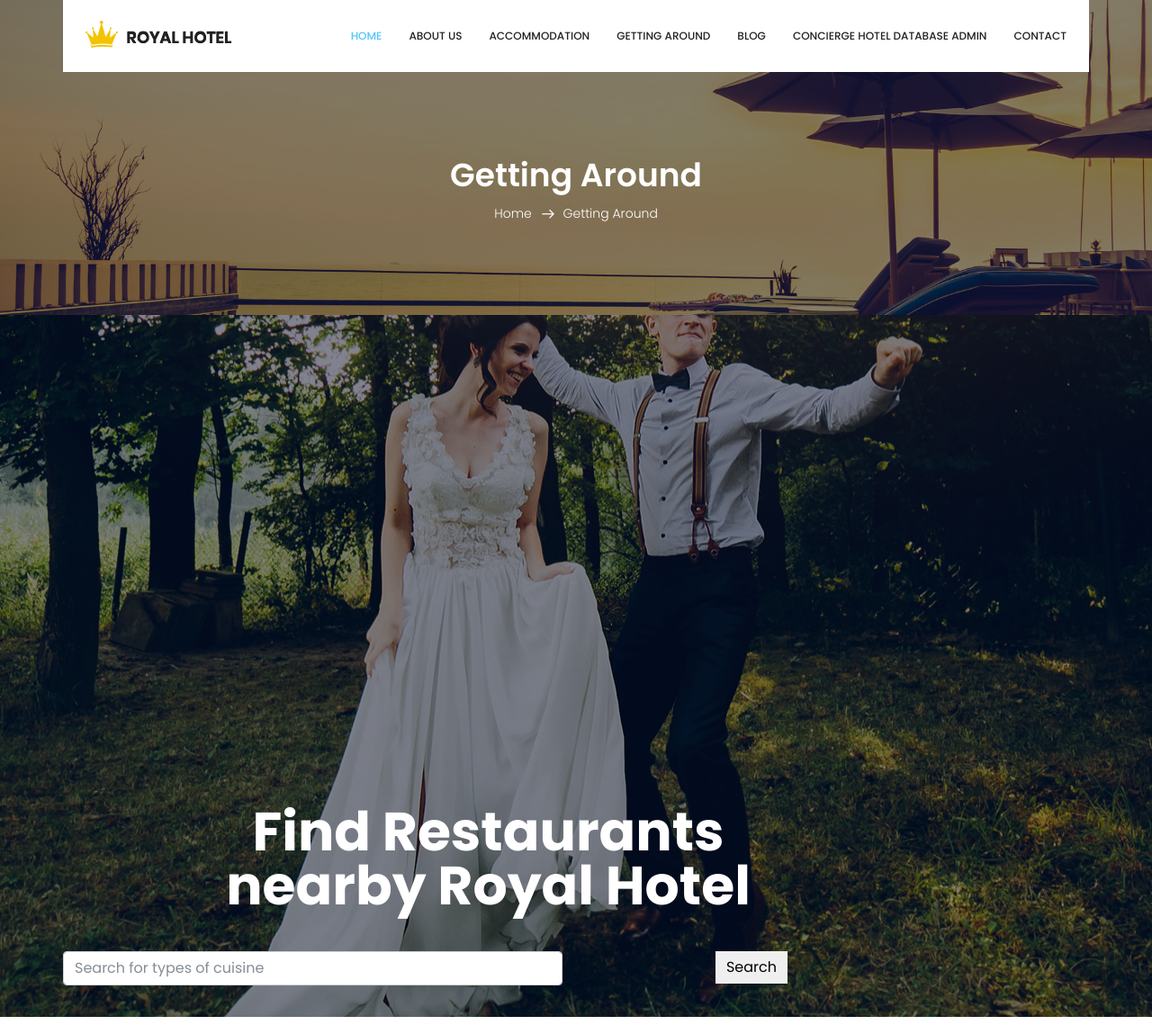
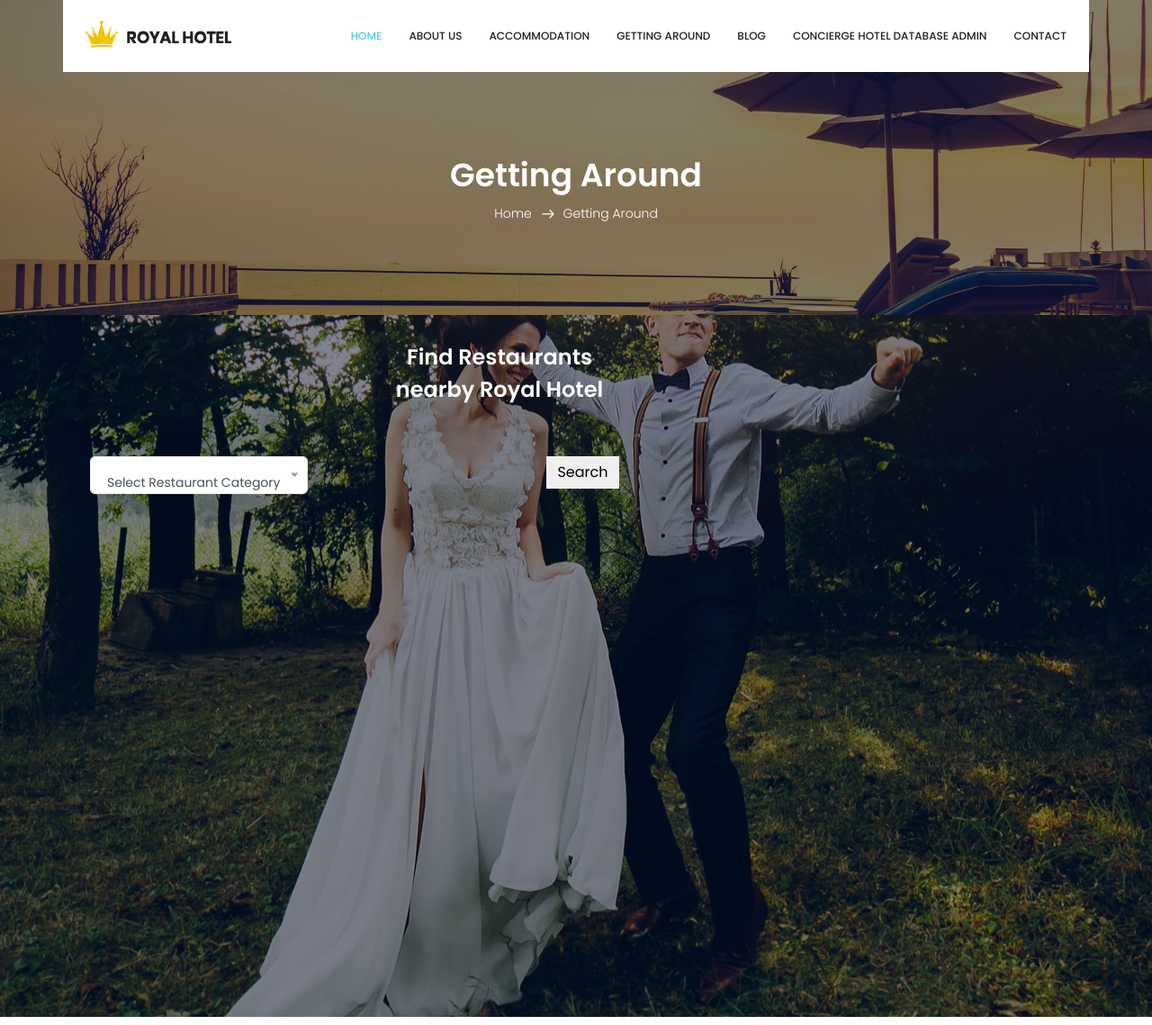
Before and after one commit to hbono2019/HotelProjects, a Django app: page /gallery/ in a window 1280 px wide. Shown: the top 1139 px of the page at 90% size. Run offline with Django 3.2, Linux system fonts and the light colour scheme; some libraries are stand-ins or nearby versions.

Commit message:
Sixty Sixth Release modified Zomato search API aknowledging external code snippet used and added extra functionality
Signed-off-by: hbono2019 <D18129993@mytudublin.ie>

```diff
--- a/templates/gallery.html
+++ b/templates/gallery.html
@@ -78,27 +78,74 @@
                   <div class="restaurant_search_area position">
                    <div class="container">
                      <div class="restaurant_table">
-                       <div class="row">
-                          <div class="col-md-10">
-                            <h2>Find Restaurants<br>nearby Royal Hotel</h2>
+                       <div class="row mx-auto well col-lg-12 mt-5">
+                           <div class="col-xs-4 pl-0 pr-0">
+                              <p id="location"></p>
+                           </div>
+                       </div>
+                       <div class="row mx-auto well col-lg-12 mt-5">
+                          <div class="col-md-10 pr-0">
+                            <h3>Find Restaurants<br>nearby Royal Hotel</h3>
                           </div>
                        </div>
-                       <div class="row">
-                            <div class="col-md-4">
-                                 <p id="location"></p>
-                            </div>
-                       </div>
-                       <div class="row">
-                           <div class="col-md-6">
-				              <input id="textRestaurantSearch" type="text" class="form-control" placeholder="Search for types of cuisine">
-				           </div>
-                           <div class="col-md-4">
+                       <div class="row mx-auto well col-lg-12 mt-5">
+                           <div class="col-md-4 pr-0">
+                               <div class="overflow-auto">
+                               <select id="listRestaurantSearch" class="form-control form-control-lg">
+                                           <option class="bg-secondary text-black" value="" hidden>Select Restaurant Category</option>
+                                           <option class="bg-secondary text-black" value="Delivery">Delivery</option>
+                                           <option class="bg-secondary text-black" value="Dine-out">Dine-out</option>
+                                           <option class="bg-secondary text-black" value="Nightlife">Nightlife</option>
+                                           <option class="bg-secondary text-black" value="Catching-up">Catching-up</option>
+                                           <option class="bg-secondary text-black" value="Takeaway">Takeaway</option>
+                                           <option class="bg-secondary text-black" value="Cafes">Cafes</option>
+                                           <option class="bg-secondary text-black" value="Daily Menus">Daily Menus</option>
+                                           <option class="bg-secondary text-black" value="Breakfast">Breakfast</option>
+                                           <option class="bg-secondary text-black" value="Lunch">Lunch</option>
+                                           <option class="bg-secondary text-black" value="Dinner">Dinner</option>
+                                           <option class="bg-secondary text-black" value="Pubs & Bars">Pubs & Bars</option>
+                                           <option class="bg-secondary text-black" value="Pocket Friendly Delivery">Pocket Friendly Delivery</option>
+                                           <option class="bg-secondary text-black" value="Clubs & Lounges">Clubs & Lounges</option>
+                               </select>
+                               </div>
+                           </div>
+                           <div class="col-md-4 pr-0">
                              <button id = "restaurantSearch" class = "btn button_hover">Search</button>
                            </div>
                        </div>
-                      <div class="row">
+                       <div class="row mx-auto well col-lg-12 mt-5">
                             <div class="col-md-4">
                                  <p id="placeholder"></p>
+                            </div>
+                       </div>
+                      <div class="row mx-auto well col-lg-12 mt-5">
+                            <div class="col-md-4">
+                                 <p id="placeholder2"></p>
+                            </div>
+                       </div>
+                       <div class="row mx-auto well col-lg-12 mt-5">
+                            <div class="col-md-4">
+                                 <p id="placeholder3"></p>
+                            </div>
+                       </div>
+                       <div class="row mx-auto well col-lg-12 mt-5">
+                            <div class="col-md-4">
+                                 <p id="placeholder4"></p>
+                            </div>
+                       </div>
+                       <div class="row mx-auto well col-lg-12 mt-5">
+                            <div class="col-md-4">
+                                 <p id="placeholder5"></p>
+                            </div>
+                       </div>
+                       <div class="row mx-auto well col-lg-12 mt-5">
+                            <div class="col-md-4">
+                                 <p id="placeholder6"></p>
+                            </div>
+                       </div>
+                      <div class="row mx-auto well col-lg-12 mt-5">
+                            <div class="col-md-4">
+                                 <p id="placeholder7"></p>
                             </div>
                        </div>
                      </div>
@@ -209,9 +256,9 @@
           }
         });
       function showPosition(position) {
-                                       var cuisineType = document.getElementById("textRestaurantSearch").value;
-                                       if(cuisineType){    console.log("inside cuisine search"); console.log(cuisineType);
-                                                           select_by_name(position.coords.latitude,  position.coords.longitude, cuisineType);
+                                       var cuisineCateg = document.getElementById("listRestaurantSearch").value;
+                                       if(cuisineCateg){    console.log("inside category search"); console.log(cuisineCateg);
+                                                           select_by_name(position.coords.latitude,  position.coords.longitude, cuisineCateg);
                                                       }
                                        else{
                                              select(position.coords.latitude,  position.coords.longitude);
@@ -229,6 +276,7 @@
         'Content-Type': 'application/x-www-form-urlencoded'
          }
       }
+      // Code snippet taken from https://codepen.io/pbairishal/pen/JMOdKz
       $.getJSON(settings, function(data) {
       data = data.restaurants;
       var html = "";
@@ -251,20 +299,22 @@
                       html += "</div><br>";
                });
        });
+      // Code snippet taken from https://codepen.io/pbairishal/pen/JMOdKz
       $(".restaurant").html(html);
       });
      }
-     function select_by_name(latitude, longitude, cuisineType) {
+     function select_by_name(latitude, longitude, cuisineCateg) {
       var settings = {
         "async": true,
         "crossDomain": true,
-        "url": "https://developers.zomato.com/api/v2.1/search?lat=" + latitude + "&lon=" + longitude + "&cuisines=" + cuisineType + "&count=100",
+        "url": "https://developers.zomato.com/api/v2.1/search?lat=" + latitude + "&lon=" + longitude + "&category=" + cuisineCateg + "&count=100",
         "method": "GET",
         "headers": {
         "user-key": "5563b9e1e40f64d4437a1cf10e38cc68",
         'Content-Type': 'application/x-www-form-urlencoded'
          }
       }
+      // Code snippet taken from https://codepen.io/pbairishal/pen/JMOdKz
       $.getJSON(settings, function(data) {
       data = data.restaurants;
       var html = "";
@@ -287,6 +337,7 @@
                       html += "</div><br>";
                });
        });
+      // Code snippet taken from https://codepen.io/pbairishal/pen/JMOdKz
       $(".restaurant").html(html);
       });
      }
```
